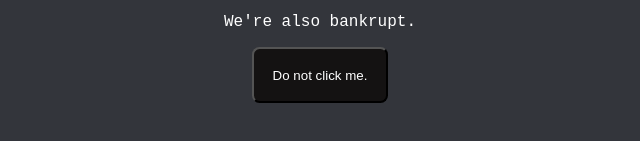
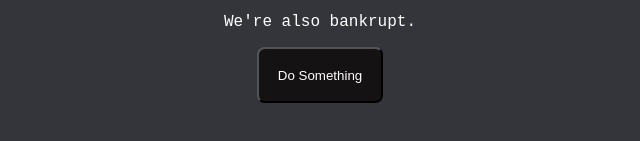
Before and after one commit to RynKT/RynIndustries-Site, a plain HTML site: page index.html in a window 1280 px wide. Shown: the part 193-334 px from the top of the page, 320-960 px from the left. Drawn offline with Linux system fonts and the light colour scheme.

Commit message:
button test

```diff
--- a/index.html
+++ b/index.html
@@ -12,6 +12,14 @@
     <p>Lorem ipsum dolor sit amet, consectetur adipiscing elit, sed do eiusmod tempor incididunt ut labore et dolore magna aliqua. Ut enim ad minim veniam, quis nostrud exercitation ullamco laboris nisi ut aliquip ex ea commodo consequat. Duis aute irure dolor in reprehenderit in voluptate velit esse cillum dolore eu fugiat nulla pariatur. Excepteur sint occaecat cupidatat non proident, sunt in culpa qui officia deserunt mollit anim id est laborum.</p>
     <p>We're also bankrupt.</p>
 
-    <button>Do not click me.</button>
+    <input type="button" onclick="doSomething()" value="Do Something" />
+
+
+    <script>
+        function doSomething() {
+         alert('Did something');
+       }
+      </script>
+
 </body>
 </html>
--- a/style.css
+++ b/style.css
@@ -17,7 +17,7 @@
   text-align: center
 }
 
-button {
+input {
 
   background-color: rgb(20, 18, 18);
   color: white;
```
